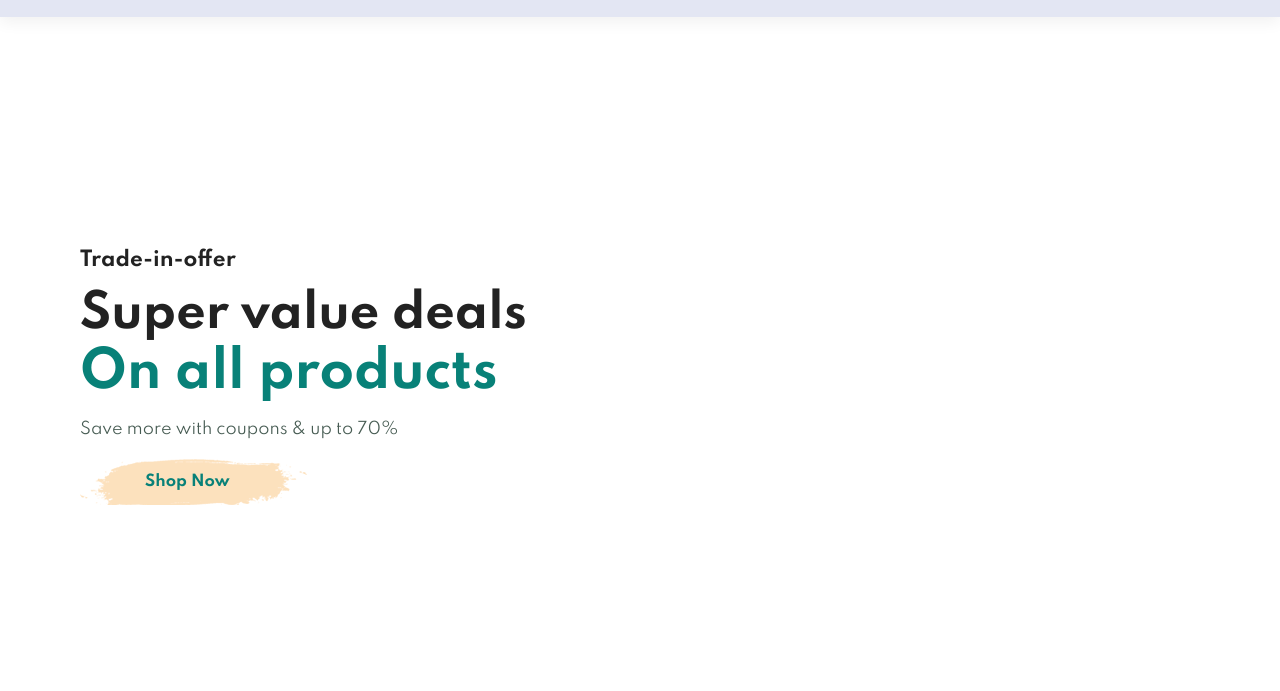
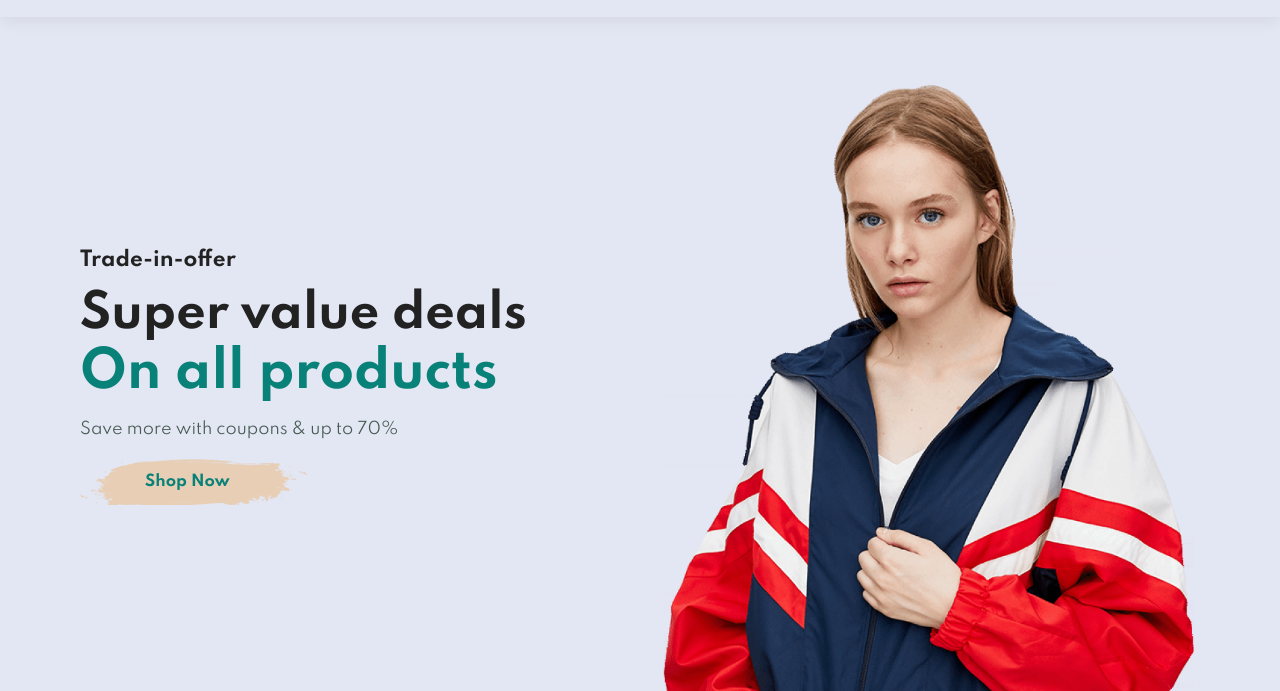
Before and after one commit to MaheshSuthar119/E-commerce_website, a plain HTML site: page index.html in a window 1280 px wide. Shown: the part 109-800 px from the top of the page. Drawn offline with Linux system fonts and the light colour scheme; files whose address does not match are found by name.

Commit message:
Update styles.css

```diff
--- a/styles.css
+++ b/styles.css
@@ -133,7 +133,7 @@ body{
 
 /* HOME Page */
 #hero{
-    background-image: url("hero4.png");
+    background-image: url("img/hero4.png");
     height:90vh;
     width: 100%;
     background-size: cover;
```
